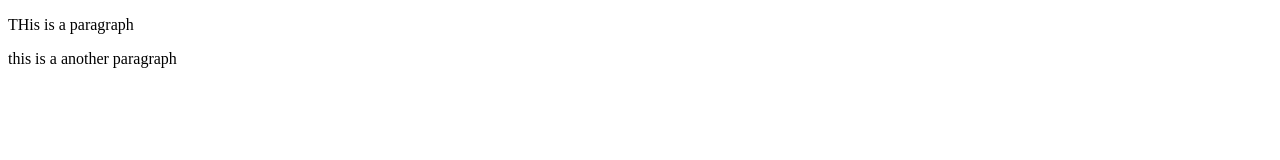
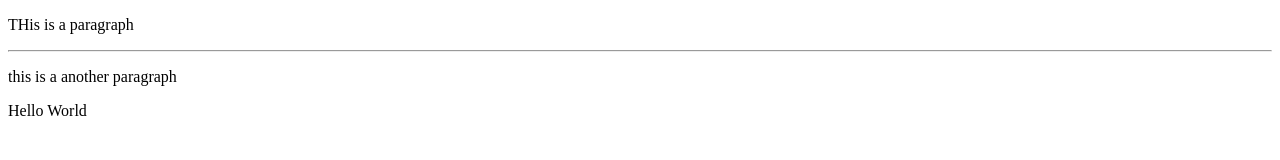
Before and after one commit to torresjds/git-test, a website: page index.html in a window 1280 px wide. Drawn offline with Linux system fonts and the light colour scheme.

Commit message:
Using NPM

```diff
--- a/index.html
+++ b/index.html
@@ -8,6 +8,8 @@
 </head>
 <body>
     <p>THis is a paragraph</p>
+    <hr>
     <p> this is a another paragraph</p>
+    <p>Hello World</p>
 </body>
 </html>
```
Also changed, not shown: package.json (added, +24 -0 lines), 2 other files.
